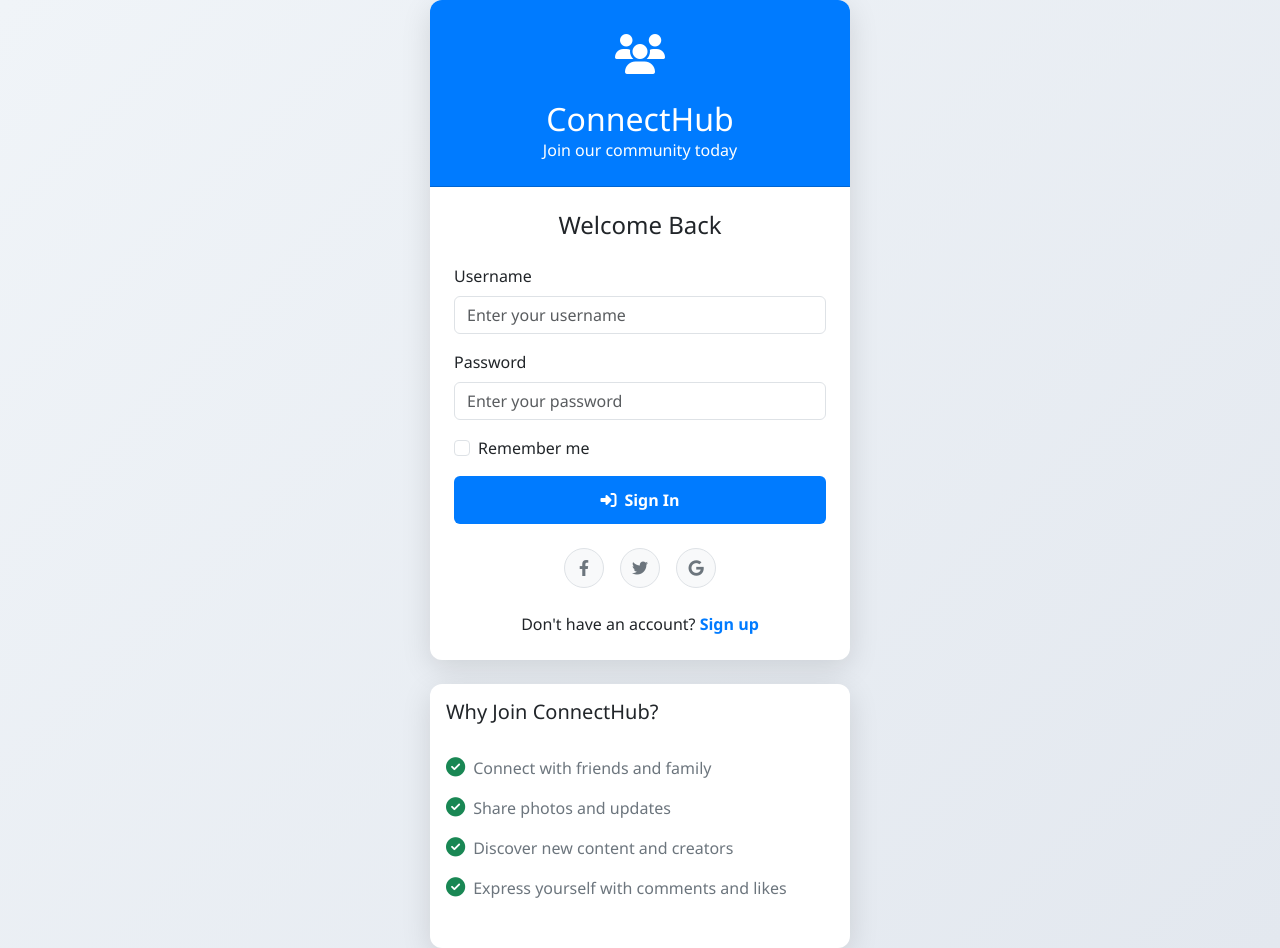
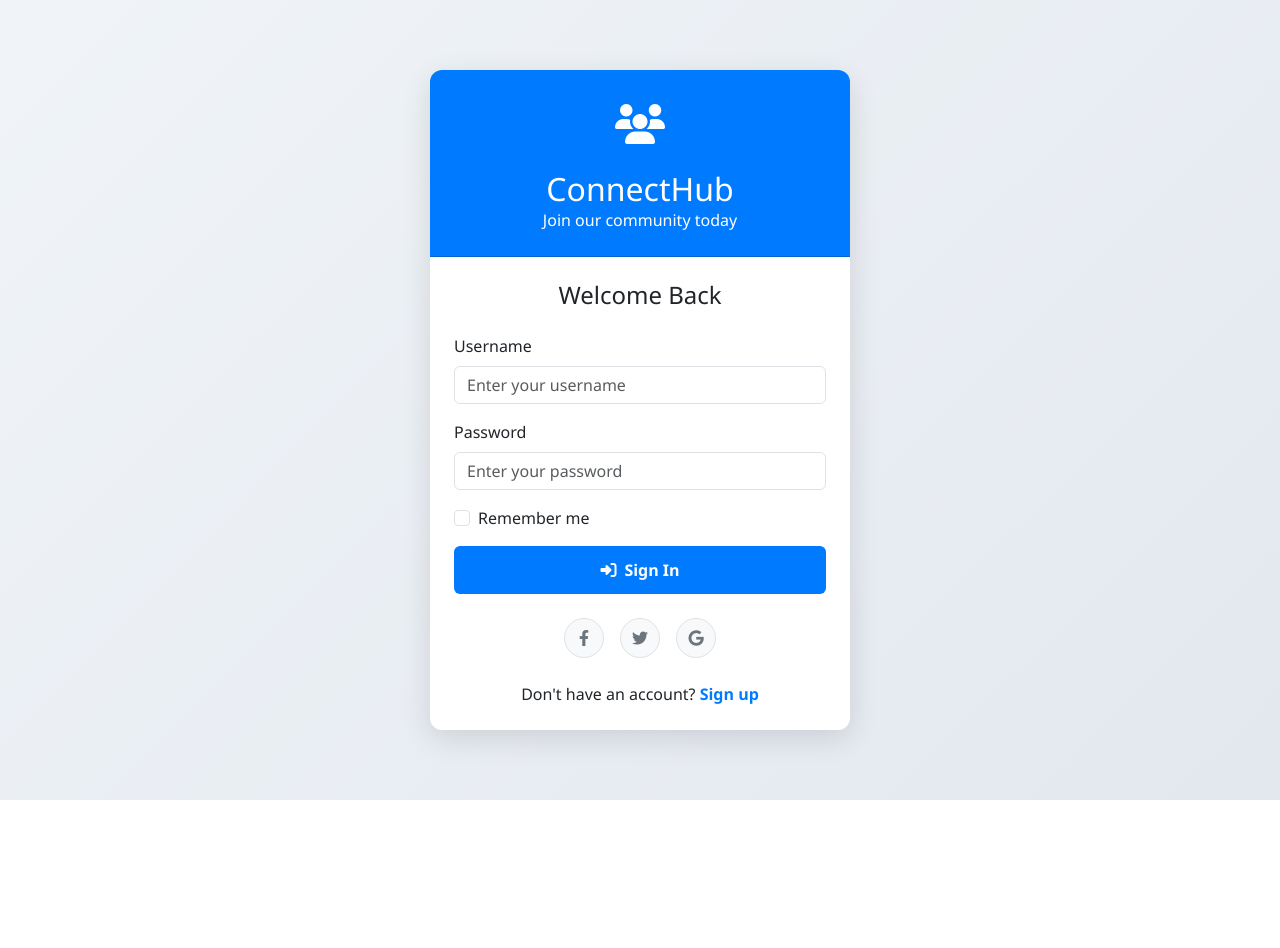
Before and after one commit to ndizihiwemike/social-media-hub, a website: page register.html in a window 1280 px wide. After the commit the page ends 800 px from the top, so only its background shows below. Drawn offline with nearby package versions, Linux system fonts and the light colour scheme.

Commit message:
Update register.html

```diff
--- a/register.html
+++ b/register.html
@@ -227,7 +227,7 @@
       </div>
     </div>
 
-    <div class="card mt-4">
+    <!-- <div class="card mt-4">
       <div class="card-body">
         <h5 class="card-title">Why Join ConnectHub?</h5>
         <ul class="features-list">
@@ -238,7 +238,7 @@
         </ul>
       </div>
     </div>
-  </div>
+  </div> -->
 
   <!-- Bootstrap JS -->
   <script src="https://cdn.jsdelivr.net/npm/bootstrap@5.3.0-alpha1/dist/js/bootstrap.bundle.min.js"></script>
```
